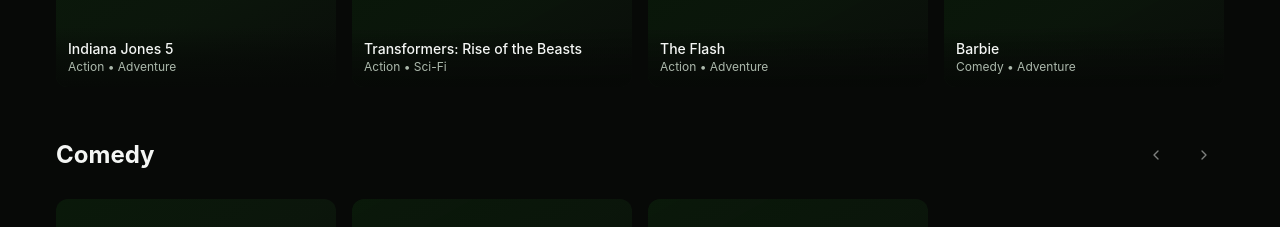
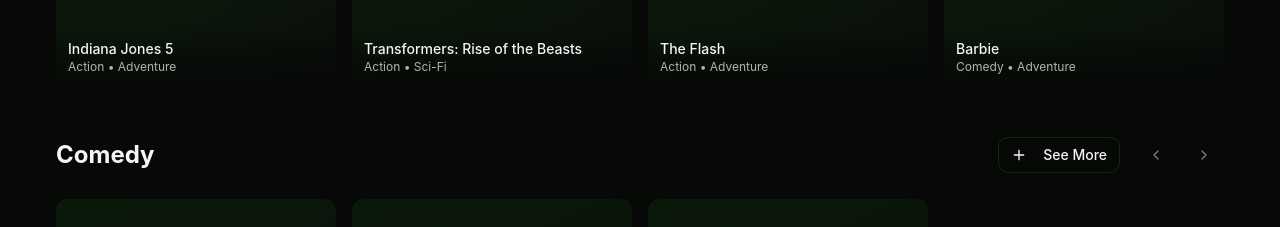
Before and after one commit to user0045/jade-stream-nexus-67, a React (Vite) app: page /movies in a window 1280 px wide. Shown: the part 1280-1507 px from the top of the page. Built offline with nearby package versions, Linux system fonts and the light colour scheme.

Commit message:
Fix: Incorrect type for `setShowSeeMore`
The `setShowSeeMore` function was being passed a function that returns void, but it expects a function that returns a boolean or a boolean value directly. This commit fixes the type mismatch.

```diff
--- a/src/components/SimplePremiumContentRow.tsx
+++ b/src/components/SimplePremiumContentRow.tsx
@@ -1,4 +1,3 @@
-
 import { ChevronLeft, ChevronRight, Plus } from "lucide-react";
 import { Button } from "@/components/ui/button";
 import { useState, useRef, useEffect } from "react";
@@ -44,7 +43,7 @@ const SimplePremiumContentRow = ({
 
       // Show "See More" button when user reaches near the end
       const nearEnd = scrollPosition >= maxScroll * 0.7;
-      setShowSeeMore(nearEnd && onSeeMore);
+      setShowSeeMore(nearEnd && !!onSeeMore);
     };
 
     updateScrollState();
```
